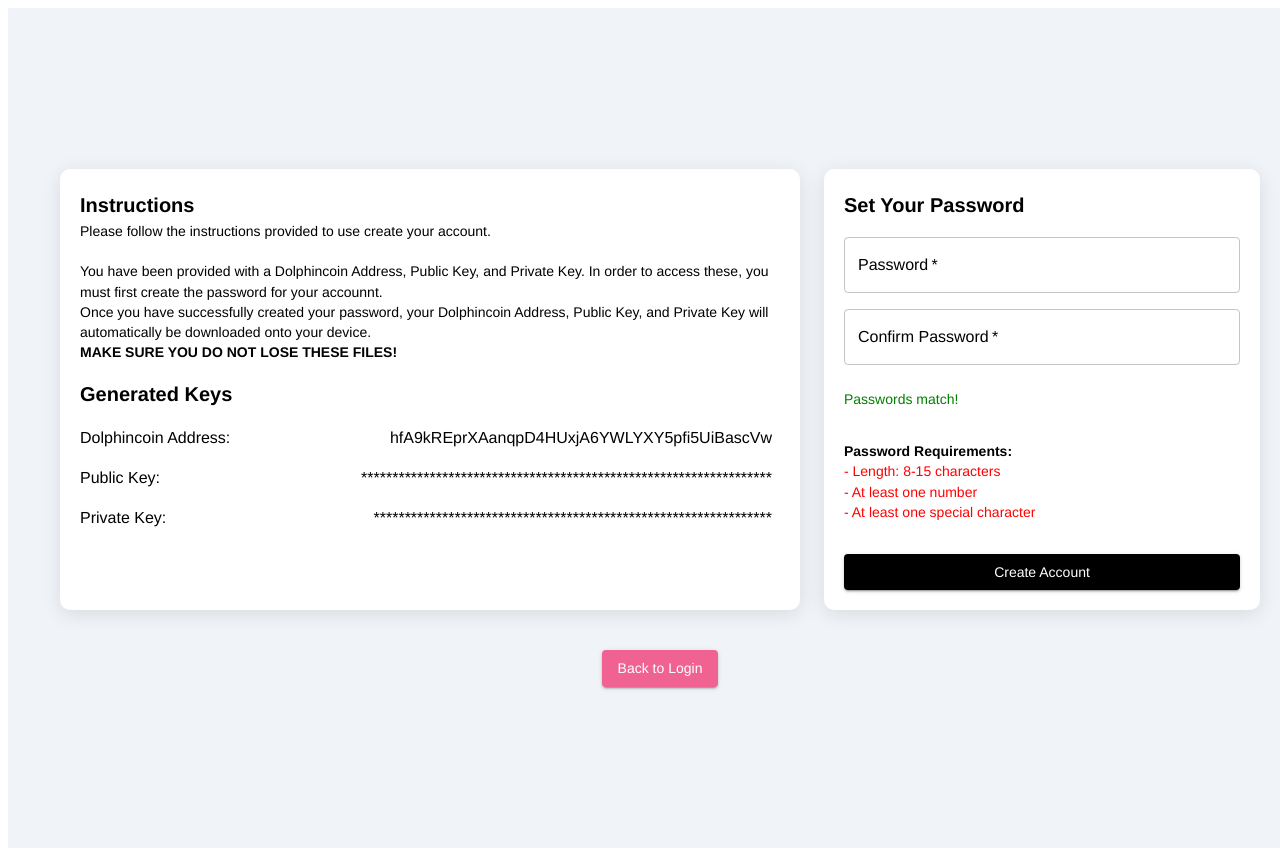
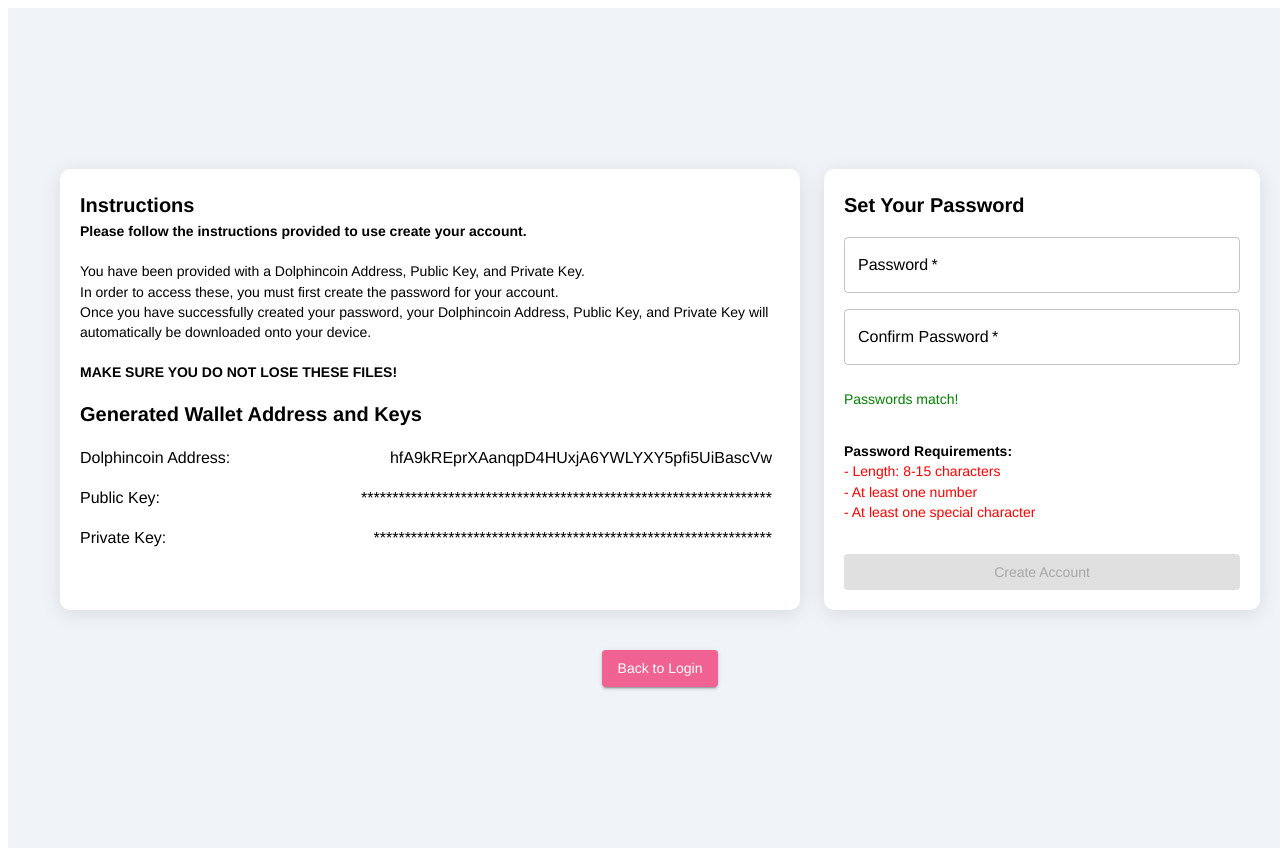
Before and after one commit to MazenIbrahim1/PHAJAM, a React (Vite) app: page /generate-keys in a window 1280 px wide. Shown: the top 856 px of the page. Built offline with nearby package versions, Linux system fonts and the light colour scheme.

Commit message:
Generate passwords done. Just missing account functionality

```diff
--- a/src/components/GenerateKeys/GenerateKeys.jsx
+++ b/src/components/GenerateKeys/GenerateKeys.jsx
@@ -53,10 +53,25 @@ export default function GenerateKeys() {
     return validations.length && validations.number && validations.specialChar;
   };
 
+  const downloadFile = (filename, content) => {
+    const element = document.createElement("a");
+    const file = new Blob([content], { type: "text/plain" });
+    element.href = URL.createObjectURL(file);
+    element.download = filename;
+    document.body.appendChild(element);
+    element.click();
+    document.body.removeChild(element);
+  };
+
   const handleSavePassword = () => {
     if (password === confirmPassword && validatePassword(password)) {
       setPasswordSaved(true);
       setSnackbarOpen(true);
+
+      // Download the keys as text files
+      downloadFile("Dolphincoin_Address.txt", address);
+      downloadFile("Public_Key.txt", publicKey);
+      downloadFile("Private_Key.txt", privateKey);
     } else {
       setPasswordSaved(false);
     }
@@ -69,6 +84,15 @@ export default function GenerateKeys() {
   useEffect(() => {
     setPasswordMatch(password === confirmPassword);
   }, [password, confirmPassword]);
+
+  const isPasswordValid = () => {
+    return (
+      passwordValidations.length &&
+      passwordValidations.number &&
+      passwordValidations.specialChar &&
+      passwordMatch
+    );
+  };
 
   return (
     <Box
@@ -113,18 +137,23 @@ export default function GenerateKeys() {
             }}
           >
             <Box>
-              <Typography variant="h6" sx={{ fontWeight: "bold" }}>Instructions</Typography>
-              <Typography variant="body2">
+              <Typography variant="h6" sx={{ fontWeight: "bold" }}>
+                Instructions
+              </Typography>
+              <Typography variant="body2" sx={{ fontWeight: "bold" }}>
                 Please follow the instructions provided to use create your account.<br />
                 <br />
-                You have been provided with a Dolphincoin Address, Public Key, and Private Key. In order to access these, you must first create the password for your accounnt. <br />
+              </Typography>
+              <Typography variant="body2">
+                You have been provided with a Dolphincoin Address, Public Key, and Private Key. <br />
+                In order to access these, you must first create the password for your account. <br />
                 Once you have successfully created your password, your Dolphincoin Address, Public Key, and Private Key will automatically be downloaded onto your device.
               </Typography>
-              <Typography variant="body2" sx={{ fontWeight: "bold" }}>MAKE SURE YOU DO NOT LOSE THESE FILES!</Typography>
+              <Typography variant="body2" sx={{ fontWeight: "bold" }}> <br /> MAKE SURE YOU DO NOT LOSE THESE FILES!</Typography>
             </Box>
 
             <Box>
-              <Typography variant="h6" sx={{ fontWeight: "bold" }}>Generated Keys</Typography>
+              <Typography variant="h6" sx={{ fontWeight: "bold" }}>Generated Wallet Address and Keys</Typography>
 
               <Box sx={{ display: "flex", justifyContent: "space-between", alignItems: "center", marginBottom: 2, marginTop: 2 }}>
                 <Typography variant="body1">Dolphincoin Address:</Typography>
@@ -210,7 +239,12 @@ export default function GenerateKeys() {
               </Typography>
             </Box>
 
-            <Button variant="contained" onClick={handleSavePassword} sx={{ marginTop: 2 }}>
+            <Button
+              variant="contained"
+              onClick={handleSavePassword}
+              disabled={!isPasswordValid()}
+              sx={{ marginTop: 2 }}
+            >
               Create Account
             </Button>
           </Box>
@@ -231,14 +265,13 @@ export default function GenerateKeys() {
             Back to Login
           </Button>
         </Box>
+      </Box>
 
-        <Snackbar
-          open={snackbarOpen}
-          autoHideDuration={6000}
-          onClose={handleSnackbarClose}
-          message="Password saved successfully!"
-        />
-      </Box>
+      <Snackbar
+        open={snackbarOpen}
+        onClose={handleSnackbarClose}
+        message="Your account has successfully been created! You may return to the login page and log into your new account!"
+      />
     </Box>
   );
 }
```
